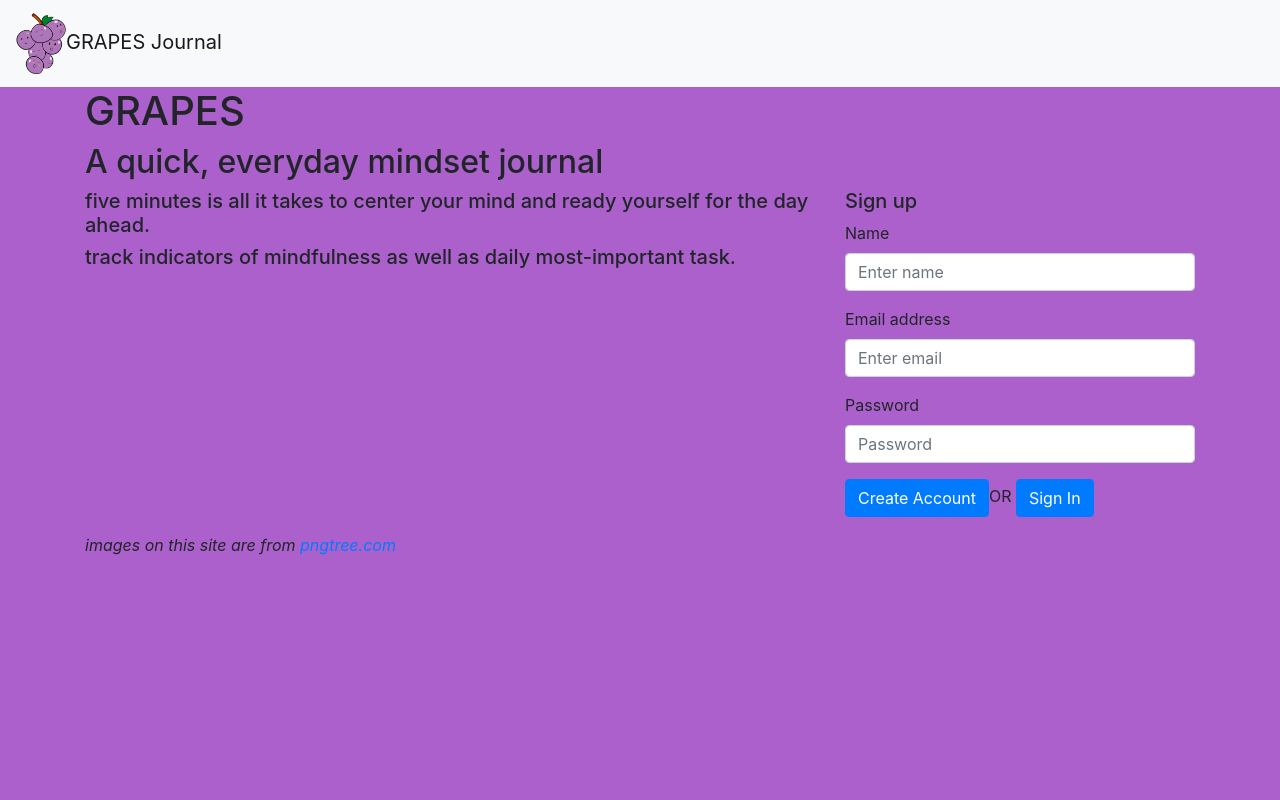
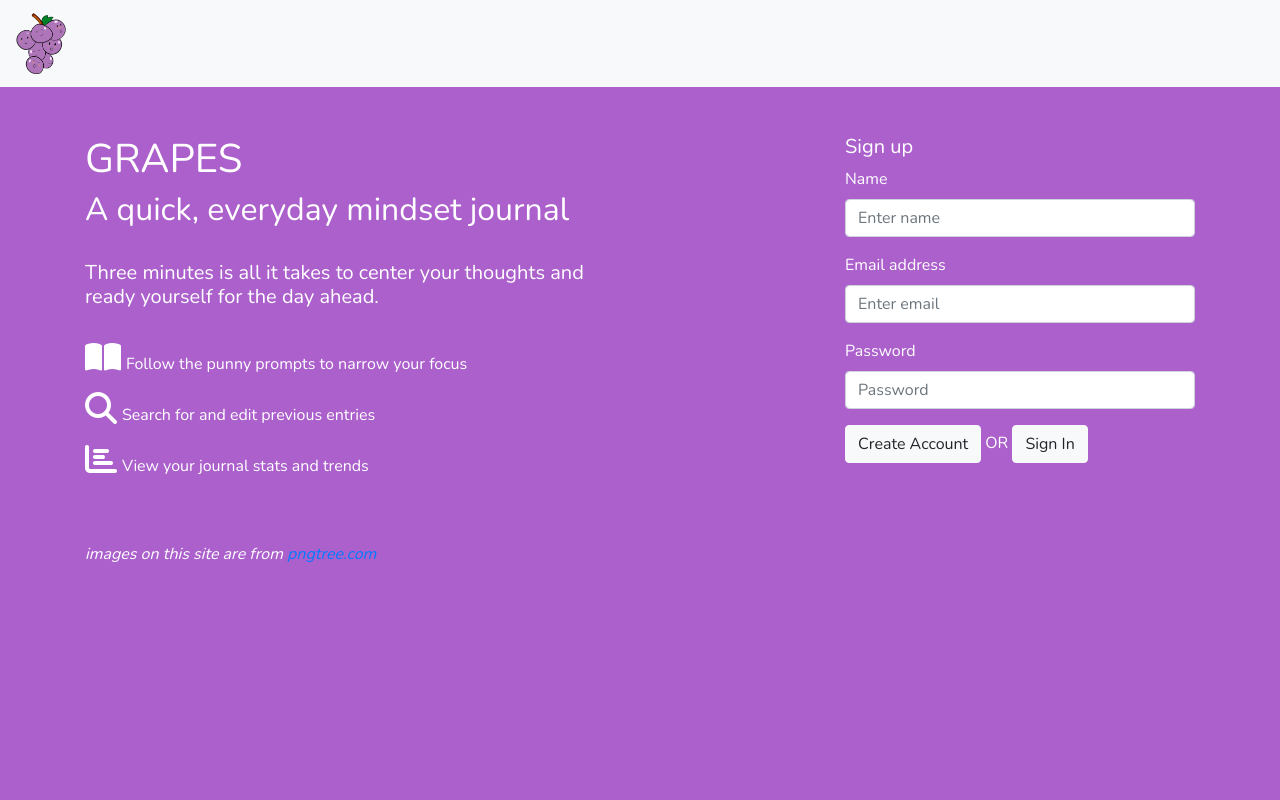
Before and after one commit to jennantilla/grapes-journal, a Flask app: page / in a window 1280 px wide. Run offline with Flask 2, Linux system fonts and the light colour scheme; some libraries are stand-ins or nearby versions.

```diff
--- a/model.py
+++ b/model.py
@@ -27,7 +27,7 @@ class Entry(db.Model):
 
     entry_id = db.Column(db.Integer, autoincrement=True, primary_key=True)
     user_id = db.Column(db.Integer, db.ForeignKey("users.user_id"), index=True)
-    date = db.Column(db.DateTime, default=datetime.now)
+    date = db.Column(db.DateTime, default=datetime.strftime(datetime.today(), "%b %d %Y"))
     mood = db.Column(db.String(100))
     grateful = db.Column(db.String(1000))
     resolution = db.Column(db.String(1000))
--- a/server.py
+++ b/server.py
@@ -172,6 +172,8 @@ def show_entire_journal(user_id):
     entries = Entry.query.filter_by(user_id=user_id).all()
     entry_count = len(entries)
 
+    today = datetime.today()
+
     def find_mood_stats(entries):
         """Displays count of moods reported in past entries"""
         mood_counts = {"unripe": 0, "sweet": 0, "sour": 0, "rotten": 0}
@@ -195,8 +197,58 @@ def show_entire_journal(user_id):
                             user=user,
                             entries=entries,
                             entry_count=entry_count,
+                            today=today,
                             moods=moods,
                             affirmation=affirmation)
+
+
+@app.route("/entries.json", methods=["POST"])
+def find_entries():
+    """Returns a dictionary of filtered entries and details"""
+
+    user_id = session.get("user_id")
+    user = User.query.filter_by(user_id=user_id).first()
+    entry_range = request.form.get("view-tab")
+
+    today = datetime.today().date()
+    # week_range = today - timedelta(days=7)
+    # num_days = calendar.monthrange(year, month)[1]
+    # current_month = today.month
+    # current_year = today.year
+
+    # start_month_range = datetime.date(current_year,current_month,1)
+    # end_month_range = datetime.date(current_year,current_month,num_days)
+
+
+    if entry_range == "all":
+        all_entries = Entry.query.filter_by(user_id=user_id).all()
+    # elif entry_range == "week":
+    #     all_entries = Entry.query.filter_by(user_id=user_id, )
+    # elif entry_range == "month":
+    #     all_entries = Entry.query.filter(Entry.user_id==user_id, Entry.date >= start_month_range, Entry.date <= end_month_range).all()
+    elif entry_range == "today":
+        all_entries = [Entry.query.filter_by(user_id=user_id, date=today).first()]
+
+    entry_list = []
+
+    for entry in all_entries:
+
+        entry_info = {}
+        entry_info["entry_id"] = entry.entry_id
+        entry_info["date"] = entry.date
+        entry_info["mood"] = entry.mood
+        entry_info["grateful"] = entry.grateful
+        entry_info["resolution"] = entry.resolution
+        entry_info["affirmation"] = entry.affirmation
+        entry_info["proud"] = entry.proud
+        entry_info["excited"] = entry.excited
+        entry_info["self_care"] = entry.self_care
+        entry_info["jam"] = entry.jam
+        entry_info["whine"] = entry.whine
+
+        entry_list.append(entry_info)
+
+    return jsonify(entry_list)
 
 
 @app.route("/logout")
--- a/static/css/site.css
+++ b/static/css/site.css
@@ -2,12 +2,8 @@ html,
 body {
     height: 100%;
     background-color: #ac60cc;
-/*  font-family: 'Source Sans Pro', sans-serif;*/
+    font-family: 'Nunito', sans-serif;
     z-index: 0;
-}
-
-textarea {
-    width: 75%;
 }
 
 .acronym {
@@ -30,9 +26,39 @@ textarea {
 
 }
 
+#entry-card {
+    padding: 10px;
+    color: white;
+}
+
+.entry-tabs {
+    color: white;
+    text-align: left;
+    background-color: transparent;
+    border: none;
+}
+
+.entry-tabs:hover {
+    color: #d0e0a2;
+}
+
+.entry-tabs:focus {
+    color: gray;
+    background-color: #d0e0a2;
+    outline-color: gray;
+}
+
 #grapes-prompt {
     margin-left: 125px;
     padding-top: 30px;
+}
+
+.home-body {
+    color:white;
+}
+
+#home-graphics {
+    margin-right: 5px;
 }
 
 .journal-field {
@@ -51,7 +77,7 @@ textarea {
 
 #profile-page {
     background-image: url("/static/images/vine.png");
-    background-size: 50%;
+    background-size: 40%;
     background-repeat: no-repeat;
     background-position: right top;
     color: #f7f7f7;
@@ -70,6 +96,10 @@ textarea {
     border-color: white;
 }
 
+.selected {
+    text-decoration: underline;
+}
+
 #today-entry {
     background-image: url("/static/images/open-notebook.png");
     background-size: 80%;
@@ -81,3 +111,11 @@ textarea {
 .whine {
     width: 100%;
 }
+
+.hide {
+  display: none;
+}
+
+.show {
+  display: block;
+}
--- a/templates/base.html
+++ b/templates/base.html
@@ -7,18 +7,21 @@
     <link rel="stylesheet" href="https://stackpath.bootstrapcdn.com/bootstrap/4.4.1/css/bootstrap.min.css" integrity="sha384-Vkoo8x4CGsO3+Hhxv8T/Q5PaXtkKtu6ug5TOeNV6gBiFeWPGFN9MuhOf23Q9Ifjh" crossorigin="anonymous">
 <!-- Custom CSS -->
     <link href="/static/css/site.css" rel="stylesheet">
+<!-- Google Fonts -->
+    <link href="https://fonts.googleapis.com/css2?family=Nunito&display=swap" rel="stylesheet">
 <!-- Font Awesome -->
     <script src="https://kit.fontawesome.com/ce6ae49d12.js" crossorigin="anonymous"></script>
-<!--     jQuery -->
-    <script src="https://code.jquery.com/jquery-3.4.1.js" integrity="sha256-WpOohJOqMqqyKL9FccASB9O0KwACQJpFTUBLTYOVvVU="
-    crossorigin="anonymous"></script>
+<!-- jQuery -->
+    <script src="https://code.jquery.com/jquery-3.5.1.js" integrity="sha256-QWo7LDvxbWT2tbbQ97B53yJnYU3WhH/C8ycbRAkjPDc=" crossorigin="anonymous"></script>
+<!-- AJAX -->
+    <script src="https://cdnjs.cloudflare.com/ajax/libs/jquery/3.5.1/jquery.js"></script>
 
     <title>{% block title %}TITLE{% endblock %}</title>
 </head>
 
 <body class="d-flex flex-column">
     <nav class="navbar navbar-expand-lg navbar-light bg-light">
-        <a class="navbar-brand" href="/"><img src="/static/images/emotional-grapes.png" style="width:50px">GRAPES Journal</a>
+        <a class="navbar-brand" href="/"><img src="/static/images/emotional-grapes.png" style="width:50px"></a>
         <button class="navbar-toggler" type="button" data-toggle="collapse" data-target="#navbarNavAltMarkup" aria-controls="navbarNavAltMarkup" aria-expanded="false" aria-label="Toggle navigation">
         <span class="navbar-toggler-icon"></span>
         </button>
@@ -37,16 +40,9 @@
     {% for flash in get_flashed_messages() %}
     <div class="alert alert-warning" role="alert" id="flash">{{ flash }}</div>
     {% endfor %}
-
-    <!-- <div class="container">
-        <footer class="footer" id="sticky-footer"><em>happiness PNG Designed By 588ku from <a href="https://pngtree.com/">Pngtree.com</a></em>
-        <a href='https://pngtree.com/so/writing'>writing png from pngtree.com</a></footer>
-    </div>
- -->
     {% block content %}
     {% endblock %}
 
-    <script src="https://code.jquery.com/jquery-3.4.1.slim.min.js" integrity="sha384-J6qa4849blE2+poT4WnyKhv5vZF5SrPo0iEjwBvKU7imGFAV0wwj1yYfoRSJoZ+n" crossorigin="anonymous"></script>
     <script src="https://cdn.jsdelivr.net/npm/popper.js@1.16.0/dist/umd/popper.min.js" integrity="sha384-Q6E9RHvbIyZFJoft+2mJbHaEWldlvI9IOYy5n3zV9zzTtmI3UksdQRVvoxMfooAo" crossorigin="anonymous"></script>
     <script src="https://stackpath.bootstrapcdn.com/bootstrap/4.4.1/js/bootstrap.min.js" integrity="sha384-wfSDF2E50Y2D1uUdj0O3uMBJnjuUD4Ih7YwaYd1iqfktj0Uod8GCExl3Og8ifwB6" crossorigin="anonymous"></script>
 </body>
--- a/templates/home.html
+++ b/templates/home.html
@@ -4,40 +4,39 @@
 
 {% block content %}
 
+<div class="home-body">
+
 <div class="container">
-    <div class="row">
-        <div class="col">
+    <div class="row mt-5">
+        <div class="col-6">
             <h1>GRAPES</h1>
             <h2>A quick, everyday mindset journal</h2>
-        </div>
-    </div>
-</div>
-
-<div class="container">
-    <div class="row">
-        <div class="col-8">
-            <h5>five minutes is all it takes to center your mind and ready yourself for the day ahead.</h5>
-            <h5>track indicators of mindfulness as well as daily most-important task.</h5>
+            <br>
+            <h5>Three minutes is all it takes to center your thoughts and ready yourself for the day ahead.</h5>
+            <br>
+            <p><i class="fas fa-book-open fa-2x" id="home-graphics"></i>Follow the punny prompts to narrow your focus</p>
+            <p><i class="fas fa-search fa-2x" id="home-graphics"></i>Search for and edit previous entries</p>
+            <p><i class="fas fa-chart-bar fa-2x" id="home-graphics"></i>View your journal stats and trends</p>
         </div>
 
-        <div class="col-4">
+        <div class="col-4 offset-2">
             <h5>Sign up</h5>
             <form action="/register" method="POST">
                 <div class="form-group">
                     <label for="name">Name</label>
-                    <input type="text" class="form-control" id="email" name="name" aria-describedby="emailHelp" placeholder="Enter name">
+                    <input type="text" class="form-control" id="name" name="name" aria-describedby="emailHelp" placeholder="Enter name">
                 </div>
                 <div class="form-group">
                     <label for="email">Email address</label>
-                    <input type="email" class="form-control" id="email" aria-describedby="emailHelp" placeholder="Enter email">
+                    <input type="email" class="form-control" id="email" name="email" aria-describedby="emailHelp" placeholder="Enter email">
                 </div>
                 <div class="form-group">
                     <label for="password">Password</label>
-                    <input type="password" class="form-control" id="password" placeholder="Password">
+                    <input type="password" class="form-control" id="password" name="password" placeholder="Password">
                 </div>
                 <div class="form-group">
-                    <button type="submit" class="btn btn-primary">Create Account</button></form>OR
-                    <button type="button" class="btn btn-primary" data-toggle="modal" data-target="#signIn">Sign In</button>
+                    <button type="submit" class="btn btn-light">Create Account</button></form>     OR
+                    <button type="button" class="btn btn-light" data-toggle="modal" data-target="#signIn">Sign In</button>
                 </div>
         </div>
     </div>
@@ -73,11 +72,12 @@
 </div>
 
 <div class="container">
-    <div class="row">
+    <div class="row my-5">
         <div class="col">
             <p><em>images on this site are from <a href='https://pngtree.com/'>pngtree.com</a></em></p>
         </div>
     </div>
+</div>
 </div>
 
 
```
Also changed, not shown: static/js/journal-page.js (added, +25 -0 lines), templates/journal.html (+41 -21 lines), templates/today.html (+18 -8 lines).
